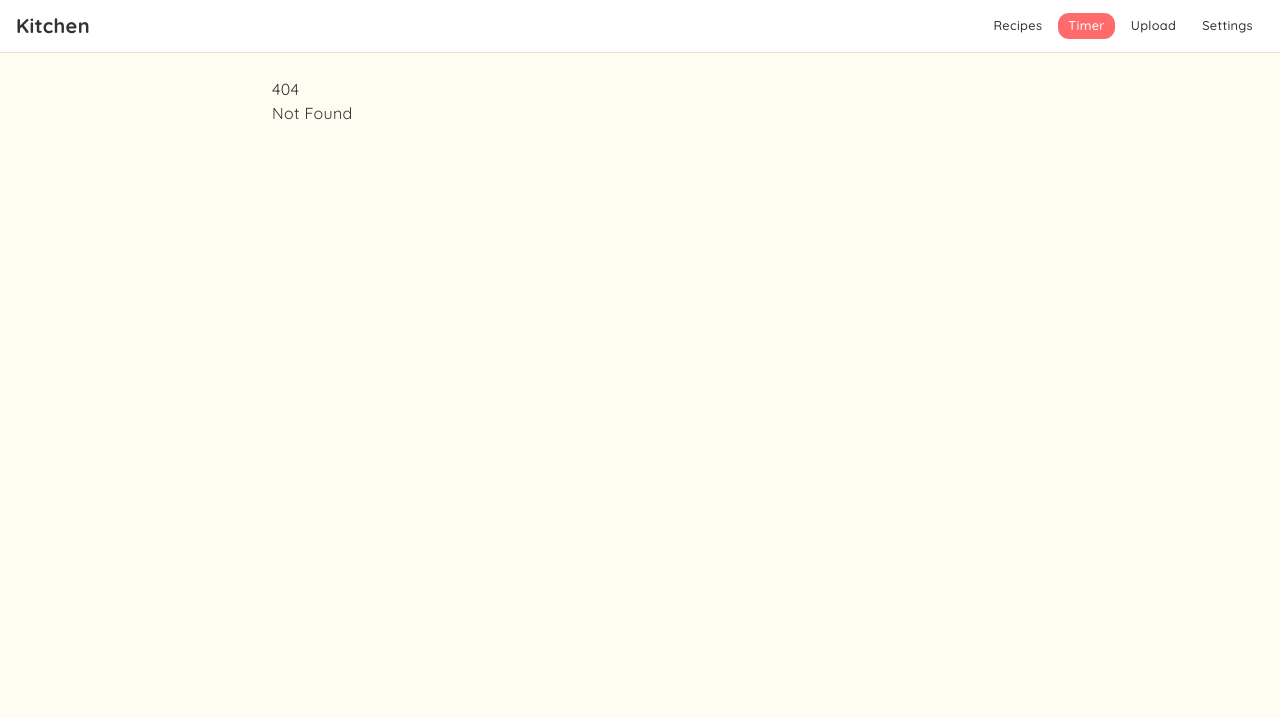
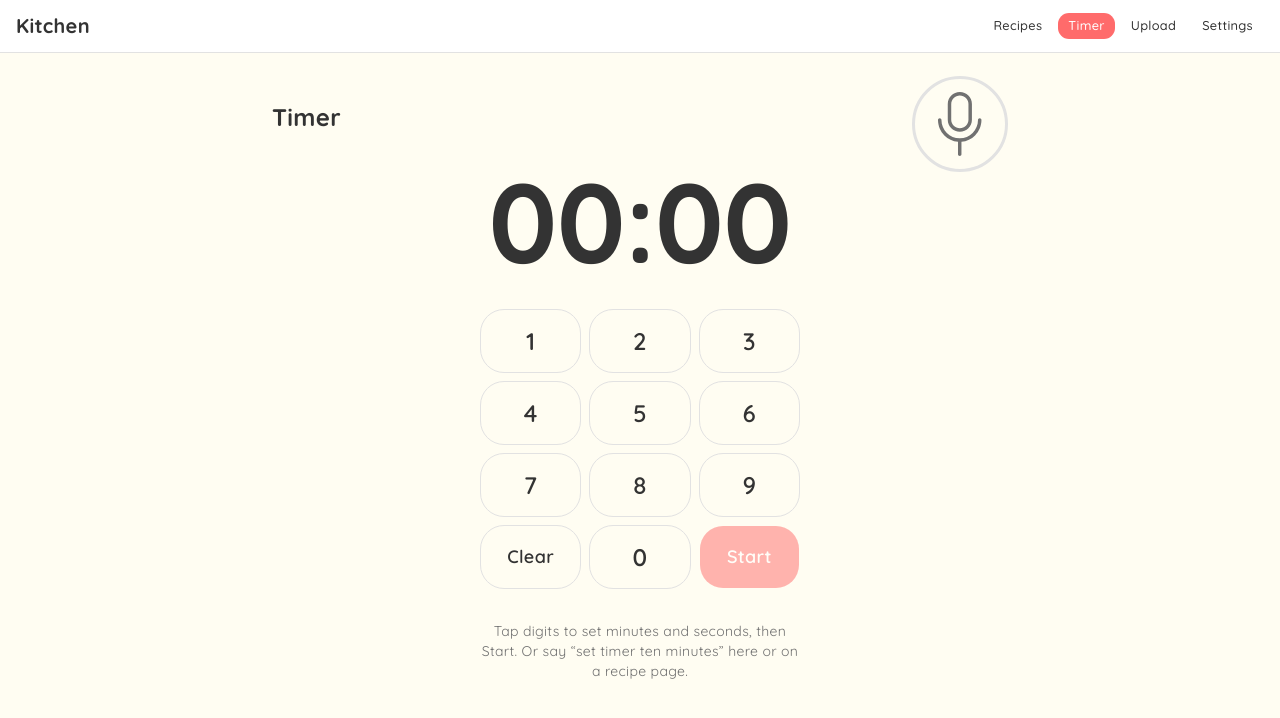
Before and after one commit to ladyofcode/kitchen-bitchin, a SvelteKit app: page /timer in a window 1280 px wide. Before the commit this address had no page. Shown: the top 718 px of the page. Built offline with nearby package versions, Linux system fonts and the light colour scheme.

Commit message:
add timer

```diff
--- a/src/app.d.ts
+++ b/src/app.d.ts
@@ -1,13 +1,5 @@
-// See https://svelte.dev/docs/kit/types#app.d.ts
-// for information about these interfaces
 declare global {
-	namespace App {
-		// interface Error {}
-		// interface Locals {}
-		// interface PageData {}
-		// interface PageState {}
-		// interface Platform {}
-	}
+	namespace App {}
 }
 
 export {};
--- a/src/app.html
+++ b/src/app.html
@@ -12,7 +12,6 @@
 			rel="stylesheet"
 		/>
 		<script>
-			// Apply saved theme + font scale before first paint to avoid a flash.
 			try {
 				const t = localStorage.getItem('theme');
 				const theme =
--- /dev/null
+++ b/src/lib/components/TimerWidget.svelte
@@ -0,0 +1,21 @@
+<script lang="ts">
+	import { goto } from '$app/navigation';
+	import { page } from '$app/state';
+	import { timer } from '$lib/timer.svelte';
+	import { Button } from '$lib/components/ui/button/index.js';
+
+	const visible = $derived(timer.active && page.url.pathname !== '/timer');
+</script>
+
+{#if visible}
+	<Button
+		type="button"
+		class="fixed right-4 bottom-4 z-50 rounded-full px-4 py-2 font-bold tabular-nums shadow-lg {timer.finished
+			? 'animate-pulse'
+			: ''}"
+		onclick={() => goto('/timer')}
+		aria-label="Open timer"
+	>
+		{timer.finished ? "Time's up" : timer.display}
+	</Button>
+{/if}
--- a/src/lib/index.ts
+++ /dev/null
@@ -1 +0,0 @@
-// place files you want to import through the `$lib` alias in this folder.
--- /dev/null
+++ b/src/lib/timer.svelte.ts
@@ -0,0 +1,132 @@
+class TimerController {
+	remaining = $state(0);
+	running = $state(false);
+	finished = $state(false);
+
+	#endTime = 0;
+	#intervalId: ReturnType<typeof setInterval> | null = null;
+	#alarmId: ReturnType<typeof setInterval> | null = null;
+	#alarmBeeps = 0;
+	#wakeLock: WakeLockSentinel | null = null;
+	#audioCtx: AudioContext | null = null;
+
+	get active(): boolean {
+		return this.remaining > 0 || this.finished;
+	}
+
+	get display(): string {
+		const minutes = Math.floor(this.remaining / 60);
+		const seconds = this.remaining % 60;
+		return `${minutes.toString().padStart(2, '0')}:${seconds.toString().padStart(2, '0')}`;
+	}
+
+	setSeconds = (seconds: number) => {
+		if (seconds <= 0) return;
+		this.remaining = Math.round(seconds);
+		this.#run();
+	};
+
+	resume = () => {
+		if (!this.running && this.remaining > 0) this.#run();
+	};
+
+	pause = () => {
+		this.running = false;
+		this.#stopInterval();
+		this.#releaseWakeLock();
+	};
+
+	cancel = () => {
+		this.running = false;
+		this.finished = false;
+		this.remaining = 0;
+		this.#stopInterval();
+		this.#stopAlarm();
+		this.#releaseWakeLock();
+	};
+
+	#run = () => {
+		if (this.remaining <= 0) return;
+		this.running = true;
+		this.finished = false;
+		this.#endTime = Date.now() + this.remaining * 1000;
+		this.#stopInterval();
+		this.#intervalId = setInterval(this.#tick, 250);
+		this.#acquireWakeLock();
+	};
+
+	#tick = () => {
+		this.remaining = Math.max(0, Math.ceil((this.#endTime - Date.now()) / 1000));
+		if (this.remaining <= 0) this.#finish();
+	};
+
+	#finish = () => {
+		this.#stopInterval();
+		this.running = false;
+		this.finished = true;
+		this.remaining = 0;
+		this.#releaseWakeLock();
+		this.#playAlarm();
+		navigator.vibrate?.([500, 200, 500, 200, 500]);
+	};
+
+	#stopInterval = () => {
+		if (this.#intervalId) {
+			clearInterval(this.#intervalId);
+			this.#intervalId = null;
+		}
+	};
+
+	#acquireWakeLock = async () => {
+		try {
+			if ('wakeLock' in navigator) {
+				this.#wakeLock = await navigator.wakeLock.request('screen');
+			}
+		} catch {
+		}
+	};
+
+	#releaseWakeLock = () => {
+		this.#wakeLock?.release().catch(() => {});
+		this.#wakeLock = null;
+	};
+
+	#playAlarm = () => {
+		try {
+			const Ctx =
+				window.AudioContext ??
+				(window as unknown as { webkitAudioContext: typeof AudioContext }).webkitAudioContext;
+			this.#audioCtx = this.#audioCtx ?? new Ctx();
+			this.#audioCtx.resume?.();
+			this.#alarmBeeps = 0;
+			const beep = () => {
+				const ctx = this.#audioCtx;
+				if (!ctx) return;
+				const osc = ctx.createOscillator();
+				const gain = ctx.createGain();
+				osc.frequency.value = 880;
+				osc.connect(gain);
+				gain.connect(ctx.destination);
+				gain.gain.setValueAtTime(0.001, ctx.currentTime);
+				gain.gain.exponentialRampToValueAtTime(0.3, ctx.currentTime + 0.02);
+				gain.gain.exponentialRampToValueAtTime(0.001, ctx.currentTime + 0.4);
+				osc.start();
+				osc.stop(ctx.currentTime + 0.45);
+				this.#alarmBeeps += 1;
+				if (this.#alarmBeeps >= 12) this.#stopAlarm();
+			};
+			beep();
+			this.#alarmId = setInterval(beep, 800);
+		} catch {
+		}
+	};
+
+	#stopAlarm = () => {
+		if (this.#alarmId) {
+			clearInterval(this.#alarmId);
+			this.#alarmId = null;
+		}
+	};
+}
+
+export const timer = new TimerController();
--- a/src/lib/voice/stt.ts
+++ b/src/lib/voice/stt.ts
@@ -66,7 +66,6 @@ export class VoiceListener {
 		try {
 			previous?.remove?.();
 		} catch {
-			void 0;
 		}
 	}
 
@@ -134,7 +133,6 @@ export class VoiceListener {
 			try {
 				this.recognizer.remove?.();
 			} catch {
-				void 0;
 			}
 			this.recognizer = null;
 		}
--- /dev/null
+++ b/src/routes/api/recipes/upload/+server.ts
@@ -0,0 +1,28 @@
+import { error, json } from '@sveltejs/kit';
+import { saveRecipeFile } from '$lib/server/recipes';
+import { sendTelegram } from '$lib/server/notify';
+import type { RequestHandler } from './$types';
+
+const MAX_BYTES = 1_000_000;
+
+export const POST: RequestHandler = async ({ request }) => {
+	const form = await request.formData();
+	const files = form.getAll('files').filter((f): f is File => f instanceof File);
+
+	if (files.length === 0) error(400, 'No files provided');
+
+	const saved: string[] = [];
+	for (const file of files) {
+		if (!file.name.toLowerCase().endsWith('.md')) {
+			error(415, `Only .md files are allowed: ${file.name}`);
+		}
+		if (file.size > MAX_BYTES) {
+			error(413, `File is too large: ${file.name}`);
+		}
+		const content = await file.text();
+		saved.push(await saveRecipeFile(file.name, content));
+	}
+
+	await sendTelegram(`Uploaded ${saved.length} recipe file(s): ${saved.join(', ')}`);
+	return json({ saved });
+};
--- /dev/null
+++ b/src/routes/timer/+page.svelte
@@ -0,0 +1,126 @@
+<script lang="ts">
+	import { timer } from '$lib/timer.svelte';
+	import VoiceMic from '$lib/components/VoiceMic.svelte';
+	import type { VoiceCommand } from '$lib/voice/commands';
+	import { Button } from '$lib/components/ui/button/index.js';
+
+	let digitBuffer = $state('');
+
+	const entry = $derived(formatEntry(digitBuffer));
+
+	const mainDisplay = $derived(
+		timer.finished ? "Time's up!" : timer.active ? timer.display : entry.display
+	);
+
+	const canStart = $derived(!timer.active && entry.seconds > 0);
+
+	function formatEntry(buf: string): { display: string; seconds: number } {
+		const padded = buf.padStart(4, '0').slice(-4);
+		const mm = Math.min(59, parseInt(padded.slice(0, 2), 10));
+		const ss = Math.min(59, parseInt(padded.slice(2, 4), 10));
+		return {
+			display: `${String(mm).padStart(2, '0')}:${String(ss).padStart(2, '0')}`,
+			seconds: mm * 60 + ss
+		};
+	}
+
+	function pressDigit(digit: number) {
+		digitBuffer = (digitBuffer + String(digit)).slice(-4);
+	}
+
+	function clearEntry() {
+		digitBuffer = '';
+	}
+
+	function startFromKeypad() {
+		if (entry.seconds > 0) {
+			timer.setSeconds(entry.seconds);
+			digitBuffer = '';
+		}
+	}
+
+	function handleVoiceCommand(command: VoiceCommand) {
+		switch (command.type) {
+			case 'setTimer':
+				timer.setSeconds(command.seconds);
+				digitBuffer = '';
+				break;
+			case 'startTimer':
+				timer.resume();
+				break;
+			case 'pauseTimer':
+				timer.pause();
+				break;
+			case 'cancelTimer':
+				timer.cancel();
+				digitBuffer = '';
+				break;
+		}
+	}
+
+	const keypad = [1, 2, 3, 4, 5, 6, 7, 8, 9] as const;
+</script>
+
+<VoiceMic ingredients={[]} steps={[]} oncommand={handleVoiceCommand} />
+
+<h1 class="page-title">Timer</h1>
+
+<div class="flex flex-col items-center gap-8">
+	<div
+		class="text-[clamp(4rem,18vw,7rem)] font-bold leading-none tabular-nums tracking-tight {timer.finished
+			? 'animate-pulse text-primary'
+			: ''}"
+	>
+		{mainDisplay}
+	</div>
+
+	{#if !timer.active}
+		<div class="grid w-full max-w-xs grid-cols-3 gap-2">
+			{#each keypad as digit (digit)}
+				<Button
+					type="button"
+					variant="outline"
+					class="h-16 text-2xl font-semibold transition-colors hover:border-accent hover:bg-accent hover:text-accent-foreground"
+					onclick={() => pressDigit(digit)}
+				>
+					{digit}
+				</Button>
+			{/each}
+			<Button
+				type="button"
+				variant="outline"
+				class="h-16 text-lg font-semibold transition-colors hover:border-accent hover:bg-accent hover:text-accent-foreground"
+				onclick={clearEntry}
+			>
+				Clear
+			</Button>
+			<Button
+				type="button"
+				variant="outline"
+				class="h-16 text-2xl font-semibold transition-colors hover:border-accent hover:bg-accent hover:text-accent-foreground"
+				onclick={() => pressDigit(0)}
+			>
+				0
+			</Button>
+			<Button type="button" class="h-16 text-lg font-semibold" disabled={!canStart} onclick={startFromKeypad}>
+				Start
+			</Button>
+		</div>
+		<p class="max-w-xs text-center text-sm text-muted-foreground">
+			Tap digits to set minutes and seconds, then Start. Or say “set timer ten minutes” here or on a
+			recipe page.
+		</p>
+	{:else}
+		<div class="flex flex-wrap justify-center gap-3">
+			{#if timer.finished}
+				<Button type="button" onclick={timer.cancel}>Stop alarm</Button>
+			{:else if timer.running}
+				<Button type="button" variant="outline" onclick={timer.pause}>Pause</Button>
+				<Button type="button" variant="outline" onclick={timer.cancel}>Cancel</Button>
+			{:else}
+				<Button type="button" onclick={timer.resume}>Resume</Button>
+				<Button type="button" variant="outline" onclick={timer.cancel}>Cancel</Button>
+			{/if}
+		</div>
+	{/if}
+</div>
```
